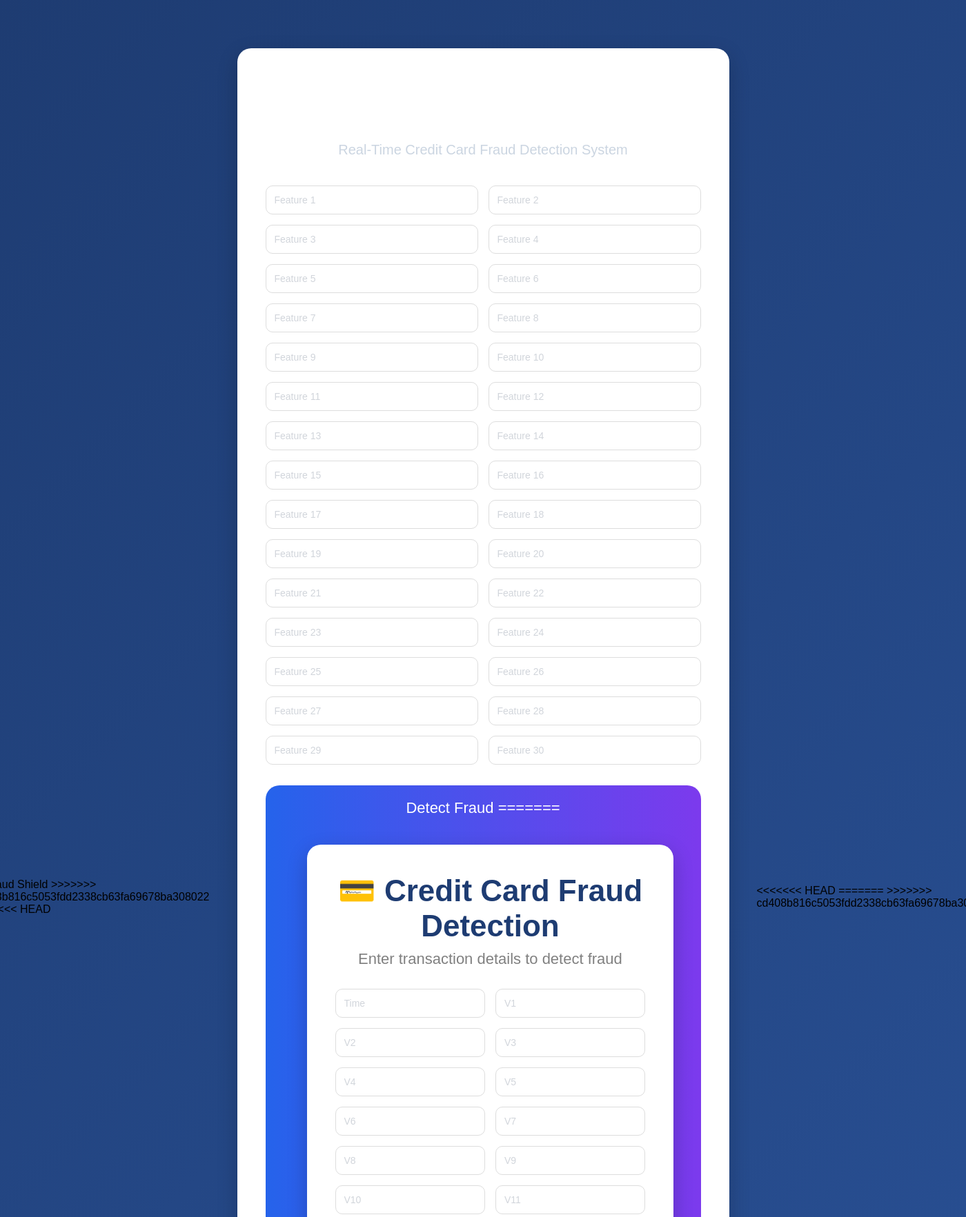
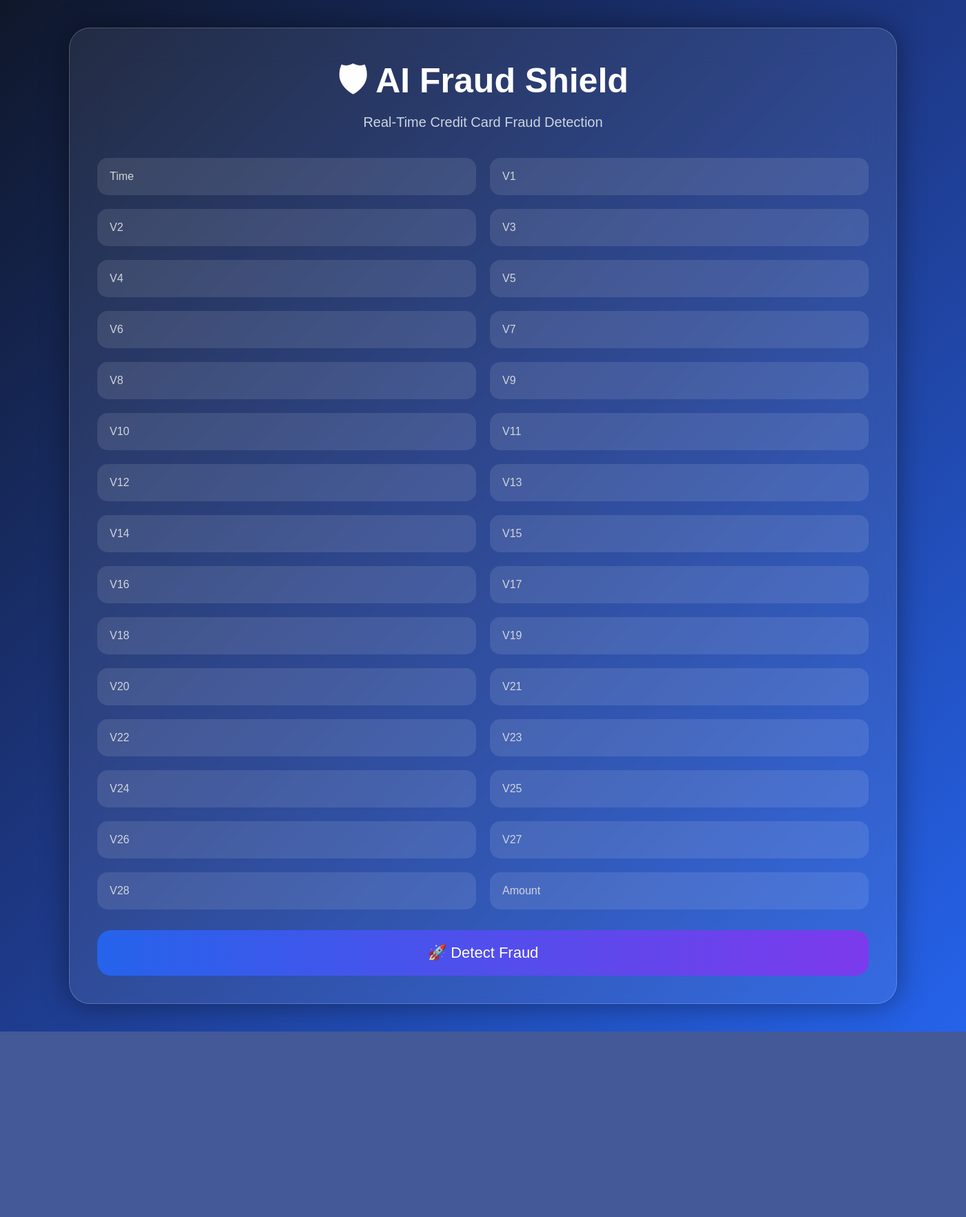
Before and after one commit to Galav21/Credit-Card-Fraud-Detection, a Flask app: page / in a window 1400 px wide; the page is wider, and only the part inside the window is pictured. Shown: the top 1765 px of that part at 69% size. After the commit the page ends 1496 px from the top of that part, so only its background shows below. Run offline with Flask 3, Linux system fonts and the light colour scheme; parts of the project's set-up code (start-up, migrations or seed data) failed here and were passed over.

Commit message:
Added crazy UI

```diff
--- a/templates/index.html
+++ b/templates/index.html
@@ -1,178 +1,192 @@
-<!DO<title>AI Fraud Shield</title>
+<!DOCTYPE html>
+<html lang="en">
+
+<head>
+    <meta charset="UTF-8">
+    <meta name="viewport"
+          content="width=device-width, initial-scale=1.0">
+
+    <title>🛡 AI Fraud Shield</title>
 
     <link rel="stylesheet"
-href="{{ url_for('static', filename='Css/style.css') }}">
-    <style>
-
-        *{
-            margin:0;
-            padding:0;
-            box-sizing:border-box;
-            font-family: Arial, sans-serif;
-        }
-
-        body{
-            background: linear-gradient(135deg, #1e3c72, #2a5298);
-            min-height:100vh;
-            display:flex;
-            justify-content:center;
-            align-items:center;
-            padding:30px;
-        }
-
-        .container{
-            background:white;
-            width:90%;
-            max-width:1000px;
-            border-radius:20px;
-            padding:40px;
-            box-shadow:0 10px 30px rgba(0,0,0,0.2);
-        }
-
-        h1{
-            text-align:center;
-            color:#1e3c72;
-            margin-bottom:10px;
-        }
-
-        p{
-            text-align:center;
-            color:gray;
-            margin-bottom:30px;
-        }
-
-        .grid{
-            display:grid;
-            grid-template-columns: repeat(2,1fr);
-            gap:15px;
-        }
-
-        input{
-            padding:12px;
-            border:1px solid #ddd;
-            border-radius:10px;
-            outline:none;
-            font-size:14px;
-        }
-
-        input:focus{
-            border-color:#2a5298;
-        }
-
-        .btn{
-            width:100%;
-            margin-top:25px;
-            padding:15px;
-            border:none;
-            border-radius:10px;
-            background: linear-gradient(135deg,#1e3c72,#2a5298);
-            color:white;
-            font-size:18px;
-            cursor:pointer;
-            transition:0.3s;
-        }
-
-        .btn:hover{
-            background:#1e3c72;
-        }
-
-        .result-card{
-               margin-top:30px;
-               padding:20px;
-               border-radius:15px;
-               text-align:center;
-               font-size:24px;
-               font-weight:bold;
-               background:#f5f5f5;
-               box-shadow:0 5px 15px rgba(0,0,0,0.1);
-}
-
-    </style>
->>>>>>> cd408b816c5053fdd2338cb63fa69678ba308022
+          href="{{ url_for('static',
+          filename='Css/style.css') }}">
 </head>
 
 <body>
-
-<<<<<<< HEAD
-<div class="background"></div>
 
     <div class="container">
 
         <div class="header">
             <h1>🛡 AI Fraud Shield</h1>
-        <p>Real-Time Credit Card Fraud Detection System</p>
+
+            <p>
+                Real-Time Credit Card Fraud Detection
+            </p>
         </div>
 
         <form action="/predict" method="POST">
 
             <div class="grid">
 
-            {% for i in range(30) %}
-            <input type="number"
-            step="any"
-            name="feature{{i}}"
-            placeholder="Feature {{i+1}}"
+                <input type="number" step="any"
+                name="f1"
+                placeholder="Time"
                 required>
-            {% endfor %}
+
+                <input type="number" step="any"
+                name="f2"
+                placeholder="V1"
+                required>
+
+                <input type="number" step="any"
+                name="f3"
+                placeholder="V2"
+                required>
+
+                <input type="number" step="any"
+                name="f4"
+                placeholder="V3"
+                required>
+
+                <input type="number" step="any"
+                name="f5"
+                placeholder="V4"
+                required>
+
+                <input type="number" step="any"
+                name="f6"
+                placeholder="V5"
+                required>
+
+                <input type="number" step="any"
+                name="f7"
+                placeholder="V6"
+                required>
+
+                <input type="number" step="any"
+                name="f8"
+                placeholder="V7"
+                required>
+
+                <input type="number" step="any"
+                name="f9"
+                placeholder="V8"
+                required>
+
+                <input type="number" step="any"
+                name="f10"
+                placeholder="V9"
+                required>
+
+                <input type="number" step="any"
+                name="f11"
+                placeholder="V10"
+                required>
+
+                <input type="number" step="any"
+                name="f12"
+                placeholder="V11"
+                required>
+
+                <input type="number" step="any"
+                name="f13"
+                placeholder="V12"
+                required>
+
+                <input type="number" step="any"
+                name="f14"
+                placeholder="V13"
+                required>
+
+                <input type="number" step="any"
+                name="f15"
+                placeholder="V14"
+                required>
+
+                <input type="number" step="any"
+                name="f16"
+                placeholder="V15"
+                required>
+
+                <input type="number" step="any"
+                name="f17"
+                placeholder="V16"
+                required>
+
+                <input type="number" step="any"
+                name="f18"
+                placeholder="V17"
+                required>
+
+                <input type="number" step="any"
+                name="f19"
+                placeholder="V18"
+                required>
+
+                <input type="number" step="any"
+                name="f20"
+                placeholder="V19"
+                required>
+
+                <input type="number" step="any"
+                name="f21"
+                placeholder="V20"
+                required>
+
+                <input type="number" step="any"
+                name="f22"
+                placeholder="V21"
+                required>
+
+                <input type="number" step="any"
+                name="f23"
+                placeholder="V22"
+                required>
+
+                <input type="number" step="any"
+                name="f24"
+                placeholder="V23"
+                required>
+
+                <input type="number" step="any"
+                name="f25"
+                placeholder="V24"
+                required>
+
+                <input type="number" step="any"
+                name="f26"
+                placeholder="V25"
+                required>
+
+                <input type="number" step="any"
+                name="f27"
+                placeholder="V26"
+                required>
+
+                <input type="number" step="any"
+                name="f28"
+                placeholder="V27"
+                required>
+
+                <input type="number" step="any"
+                name="f29"
+                placeholder="V28"
+                required>
+
+                <input type="number" step="any"
+                name="f30"
+                placeholder="Amount"
+                required>
 
             </div>
 
             <button type="submit">
-            Detect Fraud
-=======
-<div class="container">
-
-    <h1>💳 Credit Card Fraud Detection</h1>
-
-    <p>Enter transaction details to detect fraud</p>
-
-    <form action="/predict" method="post">
-
-        <div class="grid">
-
-            <input type="text" name="f1" placeholder="Time" required>
-            <input type="text" name="f2" placeholder="V1" required>
-            <input type="text" name="f3" placeholder="V2" required>
-            <input type="text" name="f4" placeholder="V3" required>
-            <input type="text" name="f5" placeholder="V4" required>
-            <input type="text" name="f6" placeholder="V5" required>
-            <input type="text" name="f7" placeholder="V6" required>
-            <input type="text" name="f8" placeholder="V7" required>
-            <input type="text" name="f9" placeholder="V8" required>
-            <input type="text" name="f10" placeholder="V9" required>
-
-            <input type="text" name="f11" placeholder="V10" required>
-            <input type="text" name="f12" placeholder="V11" required>
-            <input type="text" name="f13" placeholder="V12" required>
-            <input type="text" name="f14" placeholder="V13" required>
-            <input type="text" name="f15" placeholder="V14" required>
-            <input type="text" name="f16" placeholder="V15" required>
-            <input type="text" name="f17" placeholder="V16" required>
-            <input type="text" name="f18" placeholder="V17" required>
-            <input type="text" name="f19" placeholder="V18" required>
-            <input type="text" name="f20" placeholder="V19" required>
-
-            <input type="text" name="f21" placeholder="V20" required>
-            <input type="text" name="f22" placeholder="V21" required>
-            <input type="text" name="f23" placeholder="V22" required>
-            <input type="text" name="f24" placeholder="V23" required>
-            <input type="text" name="f25" placeholder="V24" required>
-            <input type="text" name="f26" placeholder="V25" required>
-            <input type="text" name="f27" placeholder="V26" required>
-            <input type="text" name="f28" placeholder="V27" required>
-            <input type="text" name="f29" placeholder="V28" required>
-            <input type="text" name="f30" placeholder="Amount" required>
-
-        </div>
-
-        <button class="btn" type="submit">
-            Predict Transaction
->>>>>>> cd408b816c5053fdd2338cb63fa69678ba308022
+                🚀 Detect Fraud
             </button>
 
         </form>
 
-<<<<<<< HEAD
         {% if prediction %}
 
         <div class="result
@@ -182,24 +196,15 @@
         safe
         {% endif %}">
 
-        <h2>{{ prediction }}</h2>
+            <h2>
+                {{ prediction }}
+            </h2>
 
         </div>
 
         {% endif %}
-=======
-{% if prediction_text %}
-<div class="result-card">
-    {{ prediction_text }}
-</div>
-{% endif %}
->>>>>>> cd408b816c5053fdd2338cb63fa69678ba308022
 
     </div>
 
 </body>
-<<<<<<< HEAD
 </html>
-=======
-</html>
->>>>>>> cd408b816c5053fdd2338cb63fa69678ba308022
```
Lines whose indentation alone changed are shown as unchanged.
